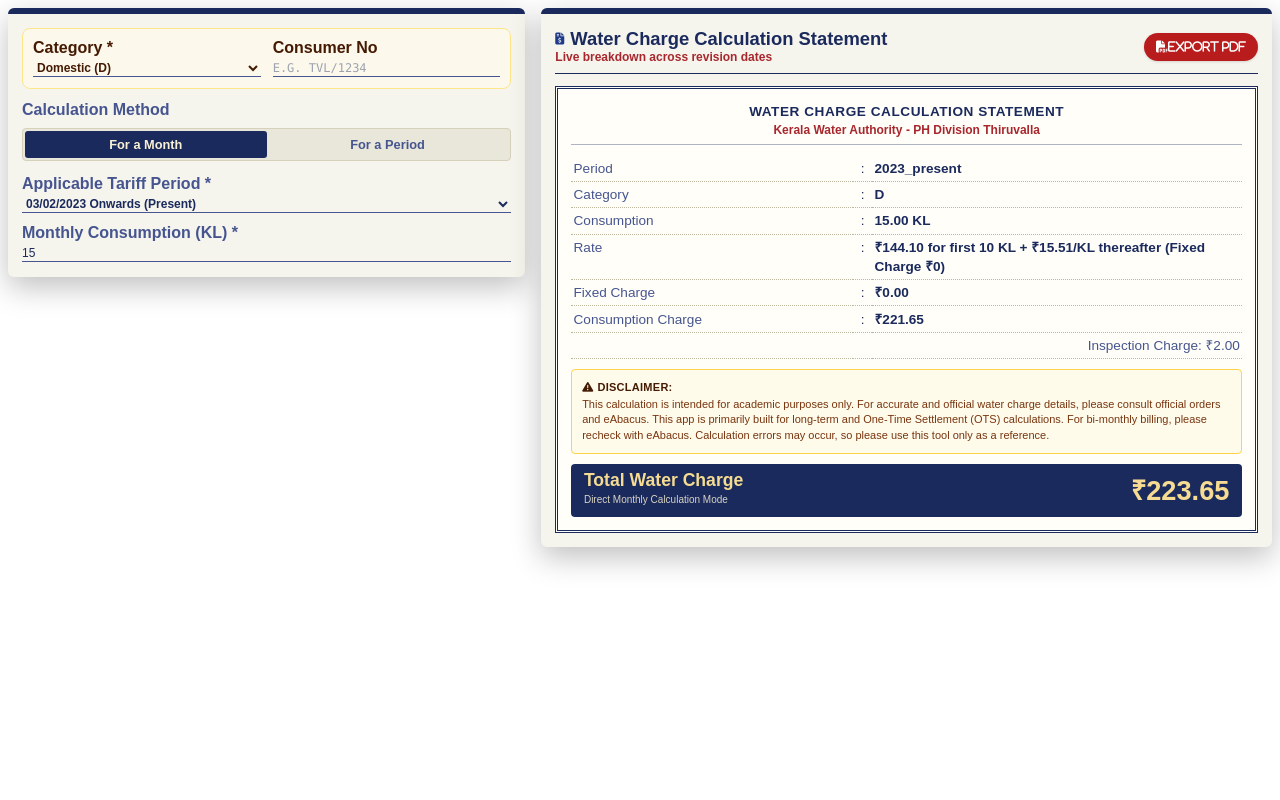
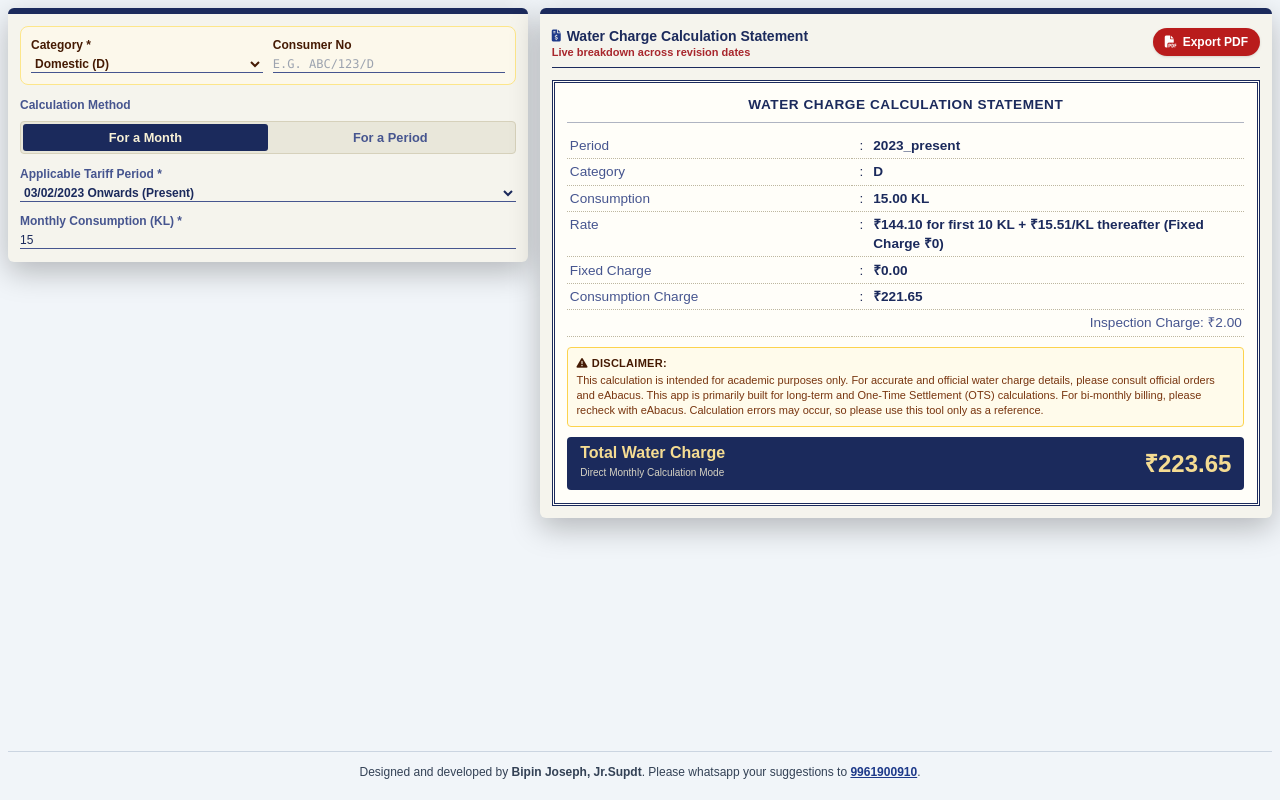
Before and after one commit to kwamf2020/rubelCodes, a plain HTML site: page index.html in a window 1280 px wide. Both pictures are taken after a click on the button "For a Month". Drawn offline with nearby package versions, Linux system fonts and the light colour scheme; some packages are replaced by stand-ins of ours; a script that the page names is missing.

Commit message:
Update index.html

```diff
--- a/index.html
+++ b/index.html
@@ -2,8 +2,8 @@
 <html lang="en">
 <head>
   <meta charset="UTF-8">
-  <meta name="viewport" content="width=device-width, initial-scale=1.0">
-  <title>KWA Water Tariff Calculator - PH Division Thiruvalla</title>
+  <meta name="viewport" content="width=device-width, initial-scale=1.0, maximum-scale=1.0, user-scalable=no">
+  <title>KWA Water Tariff Calculator</title>
 
   <script src="https://cdn.tailwindcss.com"></script>
   <link rel="stylesheet" href="https://cdnjs.cloudflare.com/ajax/libs/font-awesome/6.4.0/css/all.min.css">
@@ -23,19 +23,18 @@
     .pt{font-family:Arial, Helvetica, sans-serif;font-weight:600;font-size:1.15rem;line-height:1.15;color:var(--ink);font-style:normal;}
 
     .sheet{background:var(--paper);border-radius:6px;border-top:6px solid var(--ink);box-shadow:0 10px 30px rgba(0,0,0,.25)}
-    .sh-head{display:flex;align-items:center;justify-content:space-between;gap:1rem;padding:.6rem 1rem .5rem;background:var(--paper);border-bottom:2px double var(--ink)}
 
     input, select, textarea{width:100%;background:transparent;border:0;border-bottom:1.5px solid var(--ink2);border-radius:0;padding:.3rem .1rem;font-family:Arial, Helvetica, sans-serif;font-size:0.95rem;color:var(--ink);box-shadow:none;font-style:normal;}
     input:focus, select:focus, textarea:focus{outline:0;border-bottom:2px solid var(--stamp);background:linear-gradient(transparent 68%,rgba(255,226,124,.65) 68%);box-shadow:none}
-    label{display:block;font-family:Arial, Helvetica, sans-serif;font-size:1rem;font-weight:700;line-height:1.1;color:var(--ink2);font-style:normal;}
+    label{display:block;font-family:Arial, Helvetica, sans-serif;font-size:0.95rem;font-weight:700;line-height:1.1;color:var(--ink2);font-style:normal;}
 
     .seg{background:#e9e7da;padding:2px;border-radius:4px;border:1px solid #d6d1bb}
     .seg>button{font-family:Arial, Helvetica, sans-serif;font-weight:600;font-size:0.8rem;cursor:pointer;color:var(--ink2);background:transparent;padding:.35rem .2rem;border-radius:3px;font-style:normal;}
     .seg>button.bg-blue-600{background:var(--ink);color:#f8f1d6}
 
     .metrics{background:#fff7cf;border:1px dashed var(--ink2);border-radius:4px;padding:.4rem;text-align:center}
-    .metrics .k{display:block;font-family:Arial, Helvetica, sans-serif;font-size:0.95rem;font-weight:700;color:var(--ink2);font-style:normal;}
-    .metrics .v{font-family:Arial, Helvetica, sans-serif;font-weight:600;font-size:1rem;color:var(--ink);font-style:normal;}
+    .metrics .k{display:block;font-family:Arial, Helvetica, sans-serif;font-size:0.85rem;font-weight:700;color:var(--ink2);font-style:normal;}
+    .metrics .v{font-family:Arial, Helvetica, sans-serif;font-weight:600;font-size:0.95rem;color:var(--ink);font-style:normal;}
 
     .statement{background:#fffef9;border:3px double var(--ink);padding:.8rem}
     .statement h4{font-family:Arial, Helvetica, sans-serif;font-weight:700;color:var(--ink);letter-spacing:.04em;font-size:0.85rem;font-style:normal;}
@@ -55,21 +54,21 @@
     }
 
     .total{background:var(--ink);color:#f8f1d6;padding:.5rem .8rem;border-radius:4px}
-    .total .hand{color:#f5dc92;font-size:1.1rem;font-style:normal;font-weight:600;}
-    .total .amt{font-family:Arial, Helvetica, sans-serif;font-size:1.7rem;font-weight:700;line-height:1;color:#f5dc92;font-style:normal;}
+    .total .hand{color:#f5dc92;font-size:1rem;font-style:normal;font-weight:600;}
+    .total .amt{font-family:Arial, Helvetica, sans-serif;font-size:1.5rem;font-weight:700;line-height:1;color:#f5dc92;font-style:normal;}
   </style>
 </head>
 
-<body class="min-h-screen flex flex-col p-2">
+<body class="min-h-screen flex flex-col p-2 bg-slate-100">
 
-  <main class="flex-1 max-w-7xl w-full mx-auto">
-    <div class="grid grid-cols-1 lg:grid-cols-12 gap-4 items-start">
+  <main class="flex-1 max-w-7xl w-full mx-auto space-y-3">
+    <div class="grid grid-cols-1 lg:grid-cols-12 gap-3 items-start">
 
       <!-- LEFT PANEL: INPUT CONTROLS -->
-      <section class="lg:col-span-5 sheet p-3.5 space-y-3">
-        <div class="grid grid-cols-1 sm:grid-cols-2 gap-3 bg-amber-50/70 p-2.5 rounded-lg border border-amber-200">
+      <section class="lg:col-span-5 sheet p-3 space-y-3">
+        <div class="grid grid-cols-1 sm:grid-cols-2 gap-2.5 bg-amber-50/70 p-2.5 rounded-lg border border-amber-200">
           <div>
-            <label class="text-amber-950">Category *</label>
+            <label class="text-amber-950 text-xs">Category *</label>
             <select id="calcCategory" onchange="toggleInputs(); runCalculation();" class="font-semibold text-amber-950 text-xs">
               <option value="D">Domestic (D)</option>
               <option value="ND">Non-Domestic (ND)</option>
@@ -81,24 +80,19 @@
             </select>
           </div>
           <div>
-            <label class="text-amber-950">Consumer No</label>
-            <input type="text" id="calcConsumerNo" oninput="runCalculation()" placeholder="e.g. TVL/1234" class="uppercase font-mono text-xs">
+            <label class="text-amber-950 text-xs">Consumer No</label>
+            <input type="text" id="calcConsumerNo" oninput="runCalculation()" placeholder="e.g. ABC/123/D" class="uppercase font-mono text-xs">
           </div>
         </div>
 
-        <div id="tankerSubSection" class="hidden space-y-1 bg-slate-50 p-2.5 rounded-lg border border-slate-200">
-          <label>Conveyance Distance (KM)</label>
-          <input type="number" id="tankerKM" min="0" value="10" oninput="runCalculation()" placeholder="KM" class="text-xs">
-        </div>
-
         <!-- CALCULATION MODE SWITCH -->
-        <div id="modeSelectionContainer" class="space-y-2.5">
-          <label>Calculation Method</label>
+        <div id="modeSelectionContainer" class="space-y-2">
+          <label class="text-xs">Calculation Method</label>
           <div class="seg flex">
-            <button type="button" onclick="switchCalcMode('monthly')" id="modeMonthlyBtn" class="flex-1 text-xs font-bold rounded-md bg-blue-600 text-white transition py-1">
+            <button type="button" onclick="switchCalcMode('monthly')" id="modeMonthlyBtn" class="flex-1 text-xs font-bold rounded-md bg-blue-600 text-white transition py-1.5">
               For a Month
             </button>
-            <button type="button" onclick="switchCalcMode('daterange')" id="modeDateRangeBtn" class="flex-1 text-xs font-bold rounded-md text-slate-700 hover:bg-slate-300 transition py-1">
+            <button type="button" onclick="switchCalcMode('daterange')" id="modeDateRangeBtn" class="flex-1 text-xs font-bold rounded-md text-slate-700 hover:bg-slate-300 transition py-1.5">
               For a Period
             </button>
           </div>
@@ -106,7 +100,7 @@
           <!-- MODE 1: FOR A MONTH -->
           <div id="sectionMonthly" class="space-y-2.5 pt-1">
             <div>
-              <label>Applicable Tariff Period *</label>
+              <label class="text-xs">Applicable Tariff Period *</label>
               <select id="calcPeriod" onchange="runCalculation()" class="font-semibold text-xs">
                 <option value="2023_present" selected>03/02/2023 Onwards (Present)</option>
                 <option value="2022_2023">01/04/2022 to 02/02/2023</option>
@@ -117,21 +111,21 @@
               </select>
             </div>
             <div>
-              <label id="lblUnitsLabel">Monthly Consumption (KL) *</label>
+              <label id="lblUnitsLabel" class="text-xs">Monthly Consumption (KL) *</label>
               <input type="number" id="calcMonthlyKL" min="0" value="15" oninput="runCalculation()" placeholder="Enter KL" class="text-xs">
             </div>
           </div>
 
           <!-- MODE 2: FOR A PERIOD -->
-          <div id="sectionDateRange" class="space-y-2.5 hidden pt-1">
+          <div id="sectionDateRange" class="space-y-2 hidden pt-1">
             <div class="flex items-center justify-between gap-2">
-              <label>Meter Readings *</label>
+              <label class="text-xs">Meter Readings *</label>
               <button type="button" onclick="addReadingRow()" class="inline-flex items-center gap-1 bg-slate-800 text-amber-300 text-[11px] font-bold px-2.5 py-1 rounded-full shadow hover:bg-slate-700 transition">
                 <i class="fa-solid fa-plus text-[9px]"></i><span>Add Entry</span>
               </button>
             </div>
 
-            <div id="readingsContainer" class="space-y-2 max-h-56 overflow-y-auto pr-1"></div>
+            <div id="readingsContainer" class="space-y-2 max-h-52 overflow-y-auto pr-1"></div>
 
             <div class="metrics grid grid-cols-2 gap-2 mt-1">
               <div>
@@ -148,29 +142,28 @@
       </section>
 
       <!-- RIGHT PANEL: MAIN RESULTS DISPLAY -->
-      <section class="lg:col-span-7 sheet p-3.5 space-y-3">
-        <div class="border-b pb-2 flex items-center justify-between" style="border-color:var(--ink)">
+      <section class="lg:col-span-7 sheet p-3 space-y-3">
+        <div class="border-b pb-2 flex items-center justify-between flex-wrap gap-2" style="border-color:var(--ink)">
           <div>
-            <h2 class="pt flex items-center gap-1.5">
+            <h2 class="pt flex items-center gap-1.5 text-sm">
               <i class="fa-solid fa-file-invoice-dollar text-blue-900 text-xs"></i>
               <span>Water Charge Calculation Statement</span>
             </h2>
-            <p class="hand text-xs" style="color:var(--stamp)">Live breakdown across revision dates</p>
+            <p class="hand text-[11px]" style="color:var(--stamp)">Live breakdown across revision dates</p>
           </div>
           <button type="button" onclick="downloadCalculationPDF()" class="inline-flex items-center gap-1.5 bg-red-700 text-white text-xs font-bold px-3 py-1.5 rounded-full shadow hover:bg-red-800 transition">
-            <i class="fa-solid fa-file-pdf text-xs"><span>Export PDF</span></i>
+            <i class="fa-solid fa-file-pdf text-xs"></i><span>Export PDF</span>
           </button>
         </div>
 
         <div id="pdfExportContainer" class="statement space-y-2.5">
           <div class="border-b pb-1.5 text-center" style="border-color:rgba(27,42,92,.35)">
             <h4 class="uppercase font-bold tracking-wide">WATER CHARGE CALCULATION STATEMENT</h4>
-            <p class="hand text-xs" style="color:var(--stamp)">Kerala Water Authority - PH Division Thiruvalla</p>
           </div>
 
           <div id="stepBreakdown" class="text-xs space-y-2"></div>
 
-          <div class="mt-3 p-2.5 bg-amber-50 border border-amber-300 rounded text-[11px] text-amber-900 leading-snug" data-html2canvas-ignore="true">
+          <div class="mt-3 p-2 bg-amber-50 border border-amber-300 rounded text-[11px] text-amber-900 leading-snug" data-html2canvas-ignore="true">
             <span class="font-bold uppercase tracking-wide block mb-0.5 text-amber-950"><i class="fa-solid fa-triangle-exclamation mr-1"></i>Disclaimer:</span>
             This calculation is intended for academic purposes only. For accurate and official water charge details, please consult official orders and eAbacus. This app is primarily built for long-term and One-Time Settlement (OTS) calculations. For bi-monthly billing, please recheck with eAbacus. Calculation errors may occur, so please use this tool only as a reference.
           </div>
@@ -187,6 +180,11 @@
 
     </div>
   </main>
+
+  <!-- FOOTER -->
+  <footer class="w-full text-center py-3 mt-auto border-t border-slate-300 text-slate-700 text-xs px-2">
+    Designed and developed by <span class="font-bold">Bipin Joseph, Jr.Supdt</span>. Please whatsapp your suggestions to <a href="https://wa.me/919961900910" class="text-blue-900 font-bold underline">9961900910</a>.
+  </footer>
 
   <script>
     let activeCalcMode = 'monthly';
@@ -263,13 +261,13 @@
       const sectionDateRange = document.getElementById('sectionDateRange');
 
       if (mode === 'monthly') {
-        monthlyBtn.className = "flex-1 text-xs font-bold rounded-md bg-blue-600 text-white transition py-1";
-        dateRangeBtn.className = "flex-1 text-xs font-bold rounded-md text-slate-700 hover:bg-slate-300 transition py-1";
+        monthlyBtn.className = "flex-1 text-xs font-bold rounded-md bg-blue-600 text-white transition py-1.5";
+        dateRangeBtn.className = "flex-1 text-xs font-bold rounded-md text-slate-700 hover:bg-slate-300 transition py-1.5";
         sectionMonthly.classList.remove('hidden');
         sectionDateRange.classList.add('hidden');
       } else {
-        dateRangeBtn.className = "flex-1 text-xs font-bold rounded-md bg-blue-600 text-white transition py-1";
-        monthlyBtn.className = "flex-1 text-xs font-bold rounded-md text-slate-700 hover:bg-slate-300 transition py-1";
+        dateRangeBtn.className = "flex-1 text-xs font-bold rounded-md bg-blue-600 text-white transition py-1.5";
+        monthlyBtn.className = "flex-1 text-xs font-bold rounded-md text-slate-700 hover:bg-slate-300 transition py-1.5";
         sectionDateRange.classList.remove('hidden');
         sectionMonthly.classList.add('hidden');
       }
@@ -280,7 +278,6 @@
       const category = document.getElementById('calcCategory').value;
       const modeSelectionContainer = document.getElementById('modeSelectionContainer');
       const lblUnitsLabel = document.getElementById('lblUnitsLabel');
-      const tankerSubSection = document.getElementById('tankerSubSection');
       const calcPeriodSelect = document.getElementById('calcPeriod');
 
       if (['PH_CORP', 'PH_PANCH', 'BULK', 'TANKER'].includes(category)) {
@@ -294,19 +291,15 @@
         modeSelectionContainer.classList.add('hidden');
         lblUnitsLabel.innerText = "Number of Taps / Units *";
         document.getElementById('calcMonthlyKL').value = "1";
-        tankerSubSection.classList.add('hidden');
       } else if (category === 'TANKER') {
         modeSelectionContainer.classList.add('hidden');
         lblUnitsLabel.innerText = "Water Quantity (KL) *";
-        tankerSubSection.classList.remove('hidden');
       } else if (category === 'BULK') {
         modeSelectionContainer.classList.add('hidden');
         lblUnitsLabel.innerText = "Monthly Consumption (KL) *";
-        tankerSubSection.classList.add('hidden');
       } else {
         modeSelectionContainer.classList.remove('hidden');
         lblUnitsLabel.innerText = "Monthly Consumption (KL) *";
-        tankerSubSection.classList.add('hidden');
       }
     }
 
@@ -315,7 +308,6 @@
       const consumerNo = document.getElementById('calcConsumerNo').value.trim().toUpperCase();
       const period = document.getElementById('calcPeriod').value;
       const monthlyKL = parseFloat(document.getElementById('calcMonthlyKL').value) || 0;
-      const tankerKM = parseFloat(document.getElementById('tankerKM').value) || 0;
 
       let dateInputs = document.querySelectorAll('.reading-date');
       let valInputs = document.querySelectorAll('.reading-val');
@@ -331,7 +323,6 @@
         mode: activeCalcMode,
         period,
         monthlyKL,
-        tankerKM,
         consumerNo,
         readings
       });
@@ -355,7 +346,6 @@
         let mode = data.mode;
         let period = data.period;
         let monthlyKL = parseFloat(data.monthlyKL) || 0;
-        let tankerKM = parseFloat(data.tankerKM) || 0;
         let consumerNo = data.consumerNo || '';
         let readings = data.readings || [];
 
@@ -374,7 +364,7 @@
         ];
 
         if (['PH_CORP', 'PH_PANCH', 'BULK', 'TANKER'].includes(category) || mode === 'monthly') {
-          let base = calculateKWAChargeForPeriod(period, category, monthlyKL, tankerKM);
+          let base = calculateKWAChargeForPeriod(period, category, monthlyKL);
 
           if (['PH_CORP', 'PH_PANCH', 'BULK', 'TANKER'].includes(category)) {
             totalBill = base.consumptionCharge;
@@ -497,7 +487,7 @@
       }
     }
 
-    function calculateKWAChargeForPeriod(period, category, klOrUnits, extraParam = 0) {
+    function calculateKWAChargeForPeriod(period, category, klOrUnits) {
       let fixedCharge = 0;
       let consumptionCharge = 0;
       let rawRateDisplay = "";
@@ -522,7 +512,7 @@
       }
       if (category === 'TANKER') {
         let fillRate = 76.15;
-        consumptionCharge = (1 * fillRate) + (extraParam * 0.00);
+        consumptionCharge = (1 * fillRate);
         rawRateDisplay = `Tanker Lorry Current Rate Info`;
         return { fixedCharge: 0, consumptionCharge, rateDisplay: rawRateDisplay };
       }
```
